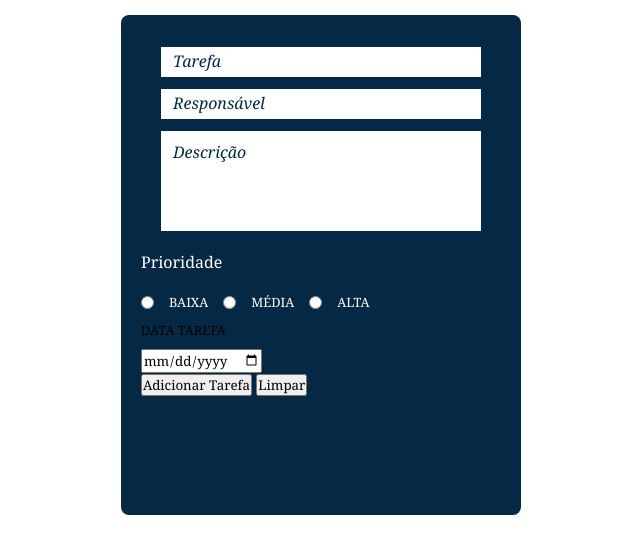
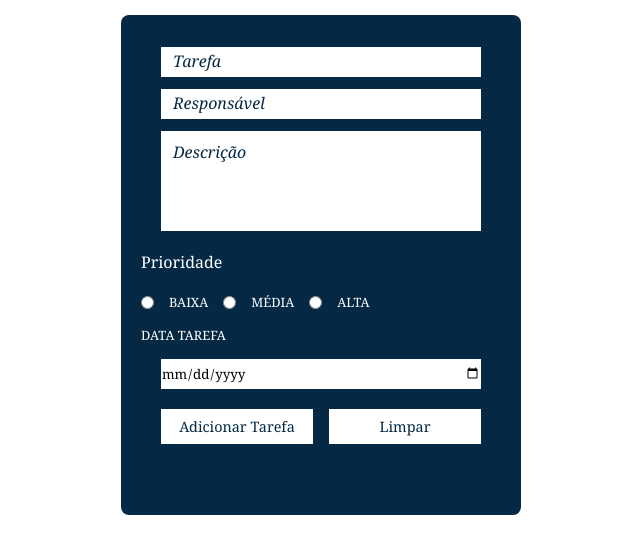
Before and after one commit to LucasAzeG/projeto_gerenciador_de_tarefas, a plain HTML site: page index.html in a window 1280 px wide. Shown: the part 105-658 px from the top of the page, without its empty margins (339-979 px from the left). Drawn offline with Linux system fonts and the light colour scheme.

```diff
--- a/css/style_gerenciadordetarefas.css
+++ b/css/style_gerenciadordetarefas.css
@@ -61,6 +61,7 @@
     margin: 12px auto;
     border: none;
     outline: none;
+    padding: 0 12px;
 }
 
 .input-vlr02{
@@ -71,6 +72,7 @@
     border: none;
     resize: none;
     outline: none;
+    padding: 10px 12px;
 }
 
 .input-vlr01::placeholder,
@@ -78,7 +80,8 @@
     color: var(--cor01);
     font-size: 1.2em;
     font-style: italic;
-    padding: 10px 12px;
+    padding: 0px;
+    margin: 0;
 }
 
 #form p {
@@ -100,3 +103,36 @@
     color: var(--cor03);
     margin: 0;
 }
+
+label[for=datatarefa]{
+    color: var(--cor03);
+    display: block;
+    margin: 15px auto;
+}
+
+.input-vlr03 {
+    width: 320px;
+    min-height: 30px;
+    display: block;
+    margin: 12px auto;
+    border: none;
+    outline: none;
+}
+
+#div-btns{
+    width: 320px;
+    margin: 20px auto;
+    display: flex;
+    justify-content: space-between;
+}
+
+button{
+    width: 152px;
+    height: 35px;
+    background-color: var(--cor03);
+    cursor: pointer;
+    color: var(--cor01);
+    border: none;
+    outline: none;
+    font-size: 0.9em;
+}
--- a/index.html
+++ b/index.html
@@ -40,7 +40,7 @@
                    </div>
 
                     <label for="datatarefa">Data Tarefa</label>
-                    <input type="date" name="datatarefa" id="datatarefa" class="input-vlr04" required>
+                    <input type="date" name="datatarefa" id="datatarefa" class="input-vlr03" required>
 
 
                    <div id="div-btns">
```
